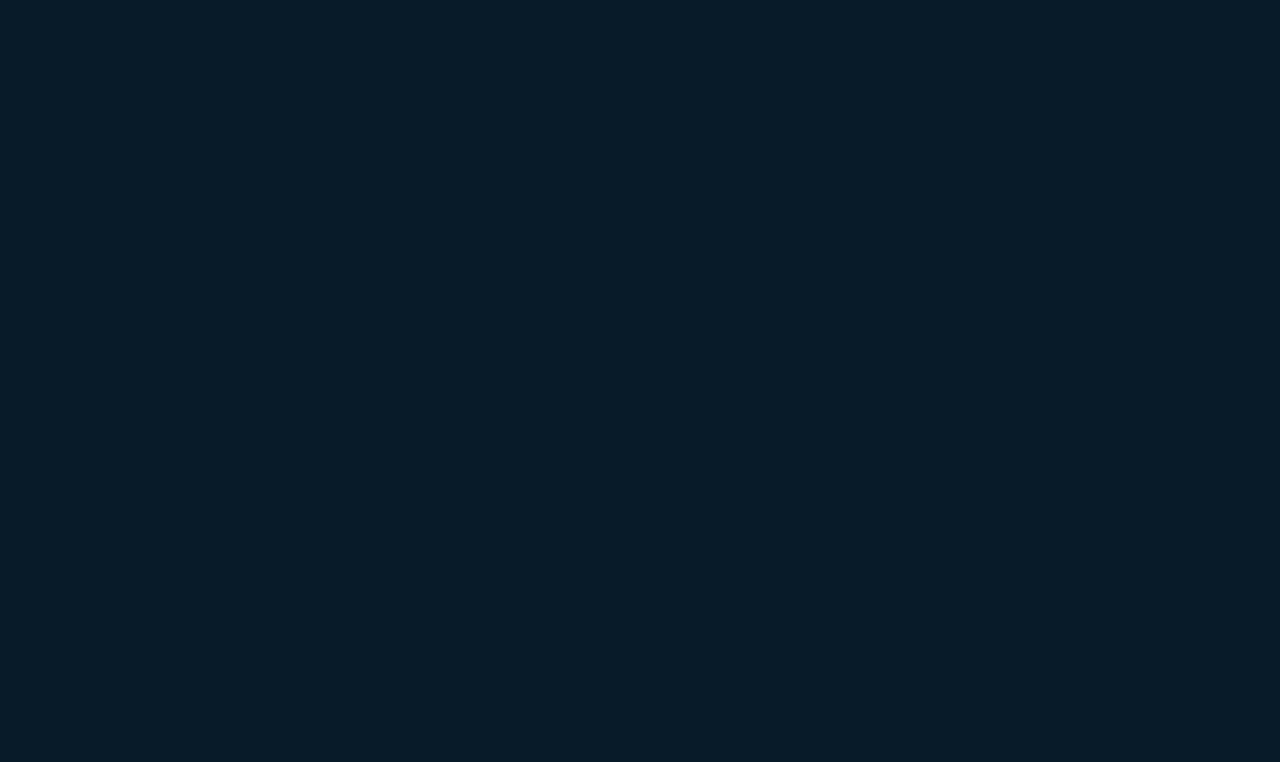
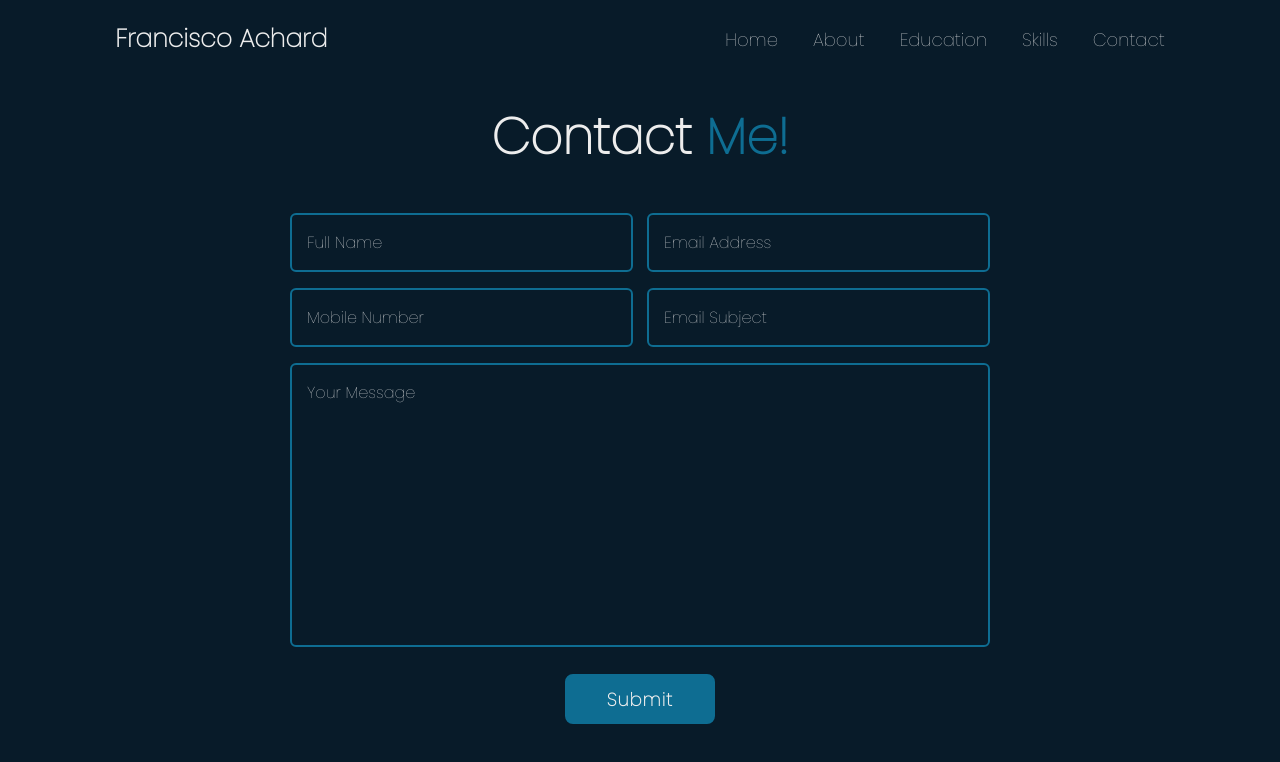
Before and after one commit to FranAchard/Portfolio, a React (Vite) app in the folder Client/: page /contact in a window 1280 px wide. Before the commit this address had no page. Shown: the top 762 px of the page. Built offline with nearby package versions, Linux system fonts and the light colour scheme.

Commit message:
Contact diseño

```diff
--- a/Client/src/App.jsx
+++ b/Client/src/App.jsx
@@ -3,6 +3,7 @@ import Home from "./components/Home/Home";
 import About from "./components/About/About";
 import Education from "./components/Education/Education";
 import Skills from "./components/Skills/Skills";
+import Contacto from "./components/Contact/Contact";
 function App() {
   return (
     <div className="app">
@@ -11,6 +12,7 @@ function App() {
         <Route path="/about" element={ <About />} />
         <Route path="/education" element={ <Education />} />
         <Route path="/skills" element={ <Skills />} />
+        <Route path="/contact" element={ <Contacto />} />
       </Routes>
     </div>
   )
--- /dev/null
+++ b/Client/src/components/Contact/Contact.jsx
@@ -0,0 +1,43 @@
+import React from "react";
+import Header from "../Header/Header";
+import "./contact.css"
+const Contacto =()=>{
+    return (
+        <div>
+            <Header/>
+            <div className="contact">
+                <h2 className="heading">Contact <span>Me!</span></h2>
+                <form action="">
+                    <div className="input-box">
+                        <div className="input-field">
+                        <input type="text" placeholder="Full Name" required />
+                        <span className="focus"></span>
+                        </div>
+                    <div className="input-field">
+                        <input type="text" placeholder="Email Address" required />
+                        <span className="focus"></span>
+                    </div>
+                    </div>
+                    <div className="input-box">
+                    <div className="input-field">
+                        <input type="number" placeholder="Mobile Number" required />
+                        <span className="focus"></span>
+                    </div>
+                    <div className="input-field">
+                        <input type="text" placeholder="Email Subject" required />
+                        <span className="focus"></span>
+                    </div>
+                    </div>
+                    <div className="textarea-field">
+                        <textarea name="" id="" cols="30" rows="10" placeholder="Your Message" required></textarea>
+                            <span className="focus"></span>
+                    </div>
+                    <div className="btn-box btns">
+                        <button type="submit" className="btn">Submit</button>
+                    </div>
+                </form>
+            </div>
+        </div>
+    )
+}
+export default Contacto;
--- /dev/null
+++ b/Client/src/components/Contact/contact.css
@@ -0,0 +1,63 @@
+.contact{
+    min-height: auto;
+    padding-bottom: 7rem;
+}
+.contact form{
+    max-width: 70rem;
+    margin: 0 auto;
+    text-align: center;
+}
+.contact form .focus{
+    position: absolute;
+    top: 0;
+    left: 0;
+    width: 0;
+    height: 100%;
+    background:var(--second-bg-color);
+    border-radius: .6rem;
+    z-index: -1;
+    transition: 1s;
+}
+.contact form .input-box .input-field input:focus~.focus,
+.contact form .input-box .input-field input:valid~.focus,
+.contact form .textarea-field textarea:focus~.focus,
+.contact form .textarea-field textarea:valid~.focus{
+    width: 100%;
+}
+.contact form .input-box{
+    position: relative;
+    display: flex;
+    justify-content: space-between;
+    flex-wrap: wrap;
+}
+.contact form .input-box .input-field{
+    position: relative;
+    width: 49%;
+    margin: .8rem 0;
+}
+.contact form .input-box .input-field input,
+.contact form .textarea-field textarea{
+    width: 100%;
+    height: 100%;
+    padding: 1.5rem;
+    font-size: 1.6rem;
+    color: var(--text-color);
+    background:transparent;
+    border-radius: .6rem;
+    border: .2rem solid var(--btn-color);
+}
+.contact form .input-box .input-field input::placeholder,
+.contact form .textarea-field textarea::placeholder{
+    color: var(--text-color);
+}
+.contact form .textarea-field{
+    position: relative;
+    margin: .8rem 0 2.7rem;
+    display: flex;
+}
+.contact form .textarea-field textarea{
+    resize: none;
+}
+.contact form .btn-box.btns .btn{
+    cursor: pointer;
+}
--- a/Client/src/components/Header/Header.jsx
+++ b/Client/src/components/Header/Header.jsx
@@ -11,7 +11,7 @@ const Header = () => {
                 <a href="http://localhost:3000/about" className="active">About</a>
                 <a href="http://localhost:3000/education" className="active">Education</a>
                 <a href="http://localhost:3000/skills" className="active">Skills</a>
-                <a href="#contact" className="active">Contact</a>
+                <a href="http://localhost:3000/contact" className="active">Contact</a>
             </nav>
         </header>
     )
```
